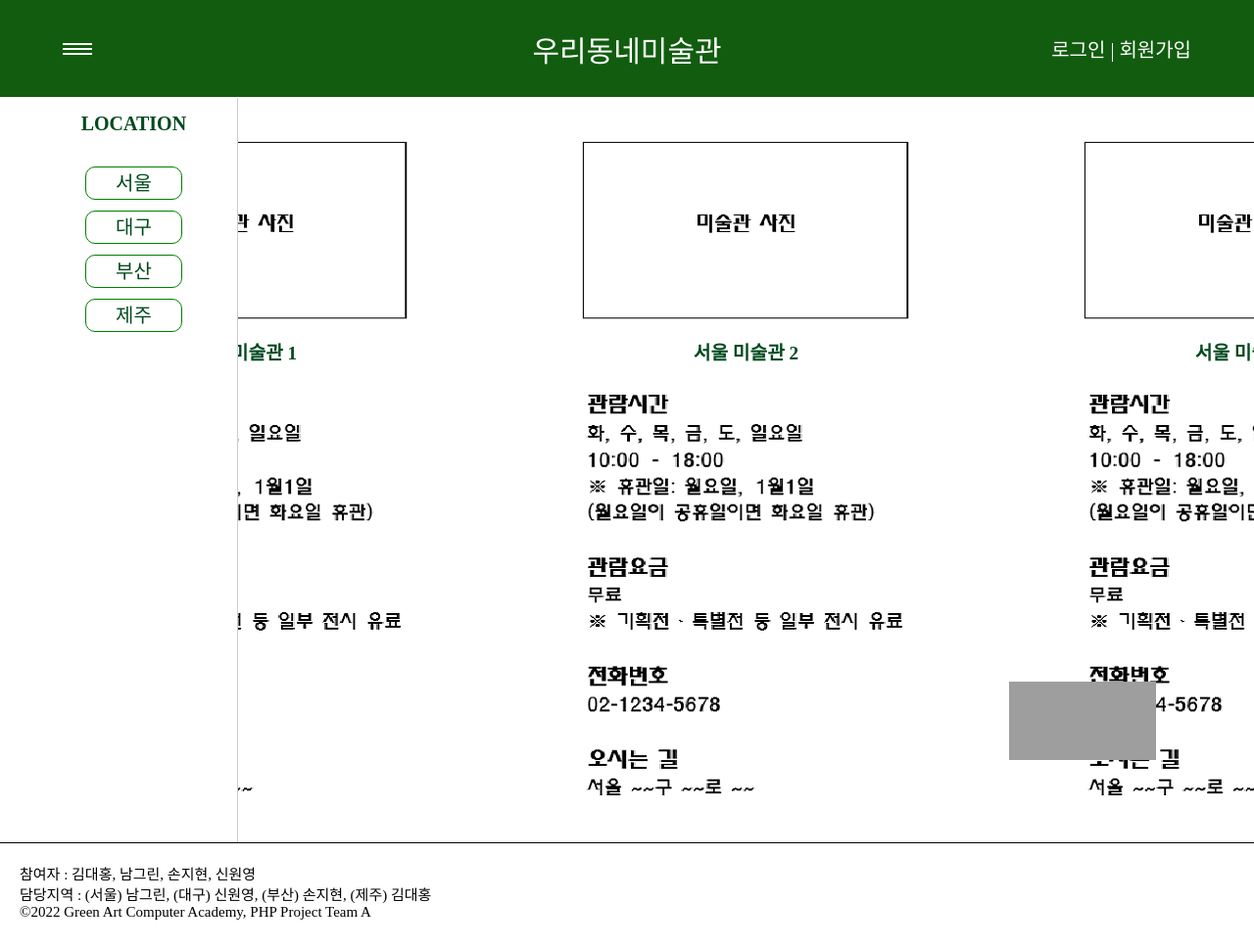
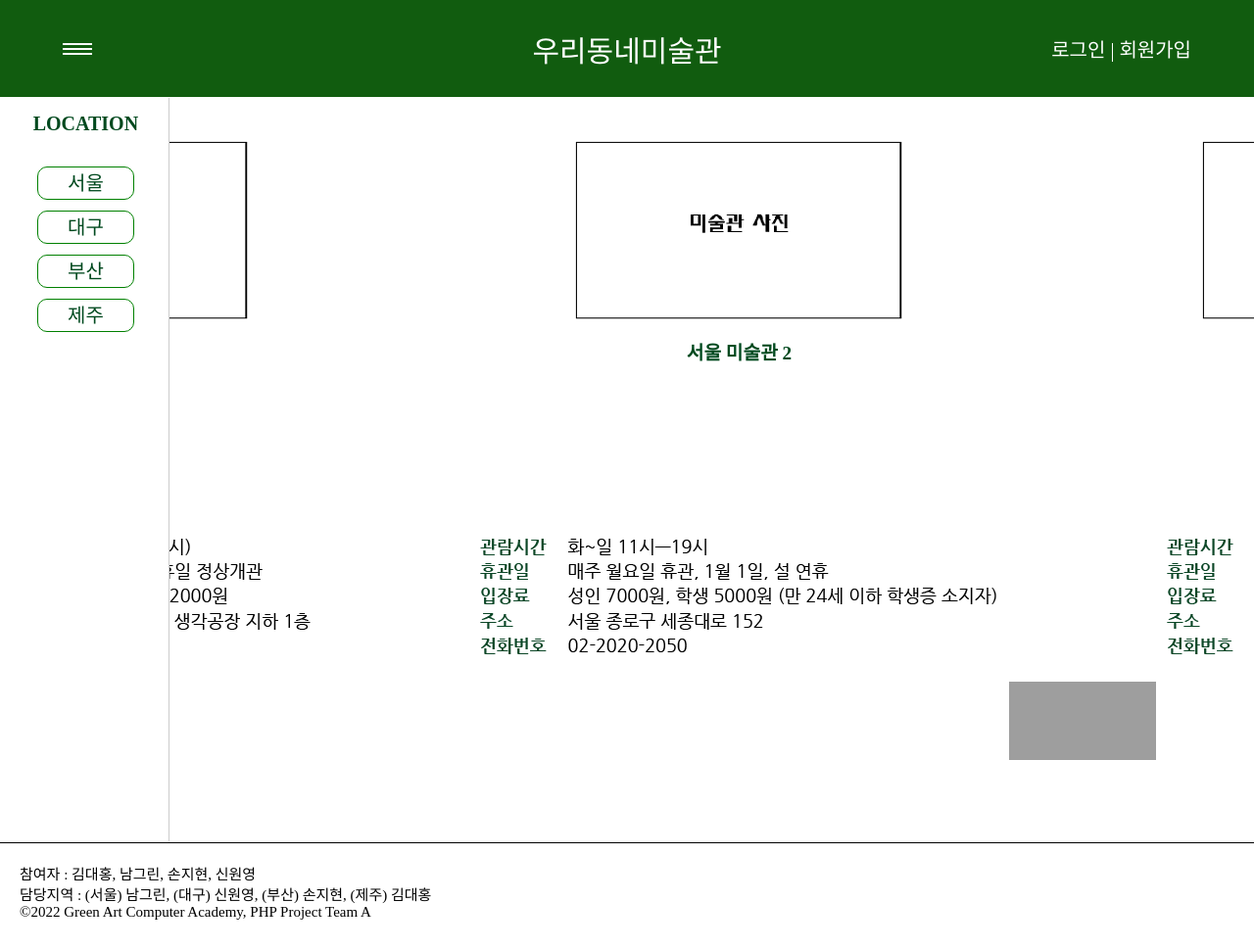
Before and after one commit to macadamia94/PHP_poject_teamA, a PHP site: page /board/gallery.php in a window 1280 px wide. Shown: the whole page at 98% size. Run offline with PHP 8.4, Linux system fonts and the light colour scheme; some libraries are stand-ins or nearby versions; grey boxes are pictures that could not be loaded.

Commit message:
modify 'gallery'

```diff
--- a/project/board/s_gallery.php
+++ b/project/board/s_gallery.php
@@ -20,9 +20,9 @@
             <td class="gallery_nm">서울 미술관 3</td>
         </tr>
         <tr>
-            <td class="gallery_intro"><img src="../img/gallery_intro.PNG"></td>
-            <td class="gallery_intro"><img src="../img/gallery_intro.PNG"></td>
-            <td class="gallery_intro"><img src="../img/gallery_intro.PNG"></td>
+            <td class="gallery_intro"><img src="../img/그라운드시소성수(서울).PNG"></td>
+            <td class="gallery_intro"><img src="../img/일민미술관(서울).PNG"></td>
+            <td class="gallery_intro"><img src="../img/피크닉(서울).PNG"></td>
         </tr>
     </table>
 </body>
--- a/project/css/gallery.css
+++ b/project/css/gallery.css
@@ -2,7 +2,7 @@
 
 body {
     display: flex;
-    min-height: 100vh;
+    /* min-height: 100vh; */
     flex-direction: column;
  }
 
@@ -25,10 +25,15 @@ body {
 }
 
 .aside {
-    width: 300px;
     /* background-color: #c8efd4; */
     border-right: 1px solid #ccc;
+    width: 200px;
+}
+
+.aside .left {
+    position: unset;
     float: left;
+    margin-left: 15px;
 }
 
 .aside .left h4 {
```
